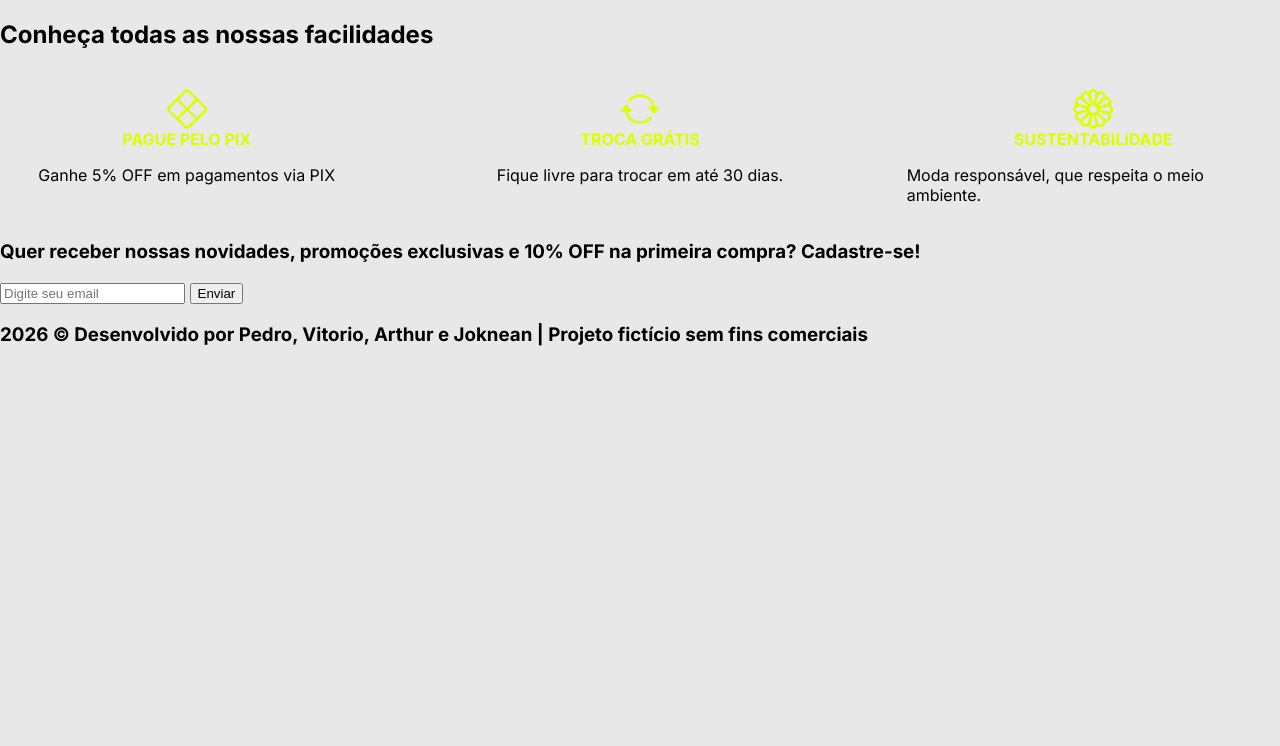
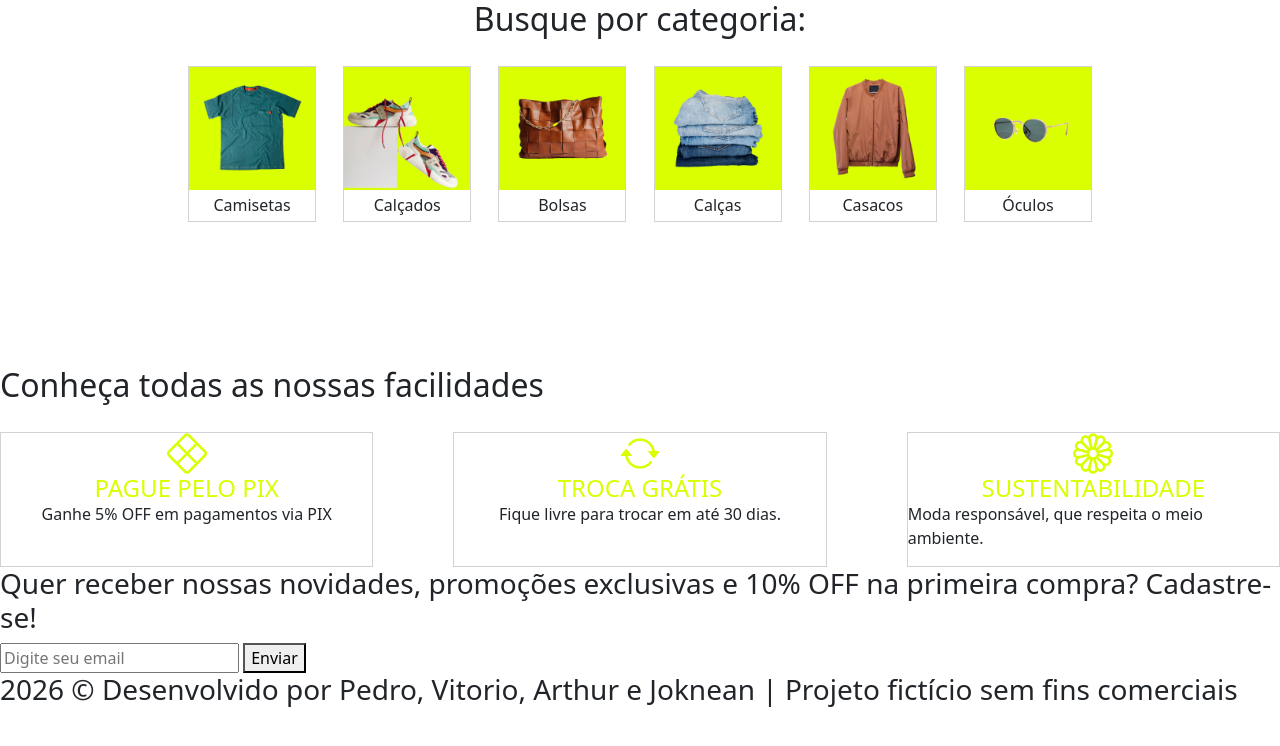
Before and after one commit to PedroSousa55/METEORA_E-COMMERCE, a plain HTML site: page index.html in a window 1280 px wide. Drawn offline with nearby package versions, Linux system fonts and the light colour scheme.

Commit message:
UPDT main-01_Criação categorias no index.html

```diff
--- a/index.html
+++ b/index.html
@@ -1,52 +1,88 @@
 <!doctype html>
 <html lang="pt-br">
+
 <head>
   <meta charset="UTF-8" />
   <meta name="viewport" content="width=device-width, initial-scale=1.0" />
   <link rel="stylesheet" href="style/style.css" />
-    <link
-      rel="shortcut icon"
-      href="assets/Favicon-64px.png"
-      type="image/x-icon"
-    />
+  <link rel="shortcut icon" href="assets/Favicon-64px.png" type="image/x-icon" />
   <title>METEORA</title>
+  <link href="https://cdn.jsdelivr.net/npm/bootstrap@5.3.3/dist/css/bootstrap.min.css" rel="stylesheet">
 </head>
+
 <body>
+  <main class="main">
+    <section class="main-category">
+      <h2>Busque por categoria:</h2>
+      <div class="cards-container">
+        <div class="card" style="width: 8rem;">
+          <img src="assets/Desktop/Categorias/Categoria camiseta.png" class="card-img-top" alt="imagem de uma camiseta">
+          <div class="card-body">
+            <p class="card-text">Camisetas</p>
+          </div>
+        </div>
+        <div class="card" style="width: 8rem;">
+          <img src="assets/Desktop/Categorias/Categoria Calçados.png" class="card-img-top" alt="imagem de um calçado">
+          <div class="card-body">
+            <p class="card-text">Calçados</p>
+          </div>
+        </div>
+        <div class="card" style="width: 8rem;">
+          <img src="assets/Desktop/Categorias/Categoria Bolsa.png" class="card-img-top" alt="imagem de uma bolsa">
+          <div class="card-body">
+            <p class="card-text">Bolsas</p>
+          </div>
+        </div>
+        <div class="card" style="width: 8rem;">
+          <img src="assets/Desktop/Categorias/Categoria calça.png" class="card-img-top" alt="imagem de uma calça">
+          <div class="card-body">
+            <p class="card-text">Calças</p>
+          </div>
+        </div>
+        <div class="card" style="width: 8rem;">
+          <img src="assets/Desktop/Categorias/Categoria casacos.png" class="card-img-top" alt="imagem de um casaco">
+          <div class="card-body">
+            <p class="card-text">Casacos</p>
+          </div>
+        </div>
+        <div class="card" style="width: 8rem;">
+          <img src="assets/Desktop/Categorias/Categoria óculos.png" class="card-img-top" alt="imagem de um óculos">
+          <div class="card-body">
+            <p class="card-text">Óculos</p>
+          </div>
+        </div>
+      </div>
+    </section>
+
+    <section class="main-products">
+      <div><img src="" alt=""></div>
+      <div><img src="" alt=""></div>
+      <div><img src="" alt=""></div>
+      <div><img src="" alt=""></div>
+      <div><img src="" alt=""></div>
+      <div><img src="" alt=""></div>
+    </section>
+  </main>
   <footer>
     <div id="footer_One">
       <h2 class="footer_header">Conheça todas as nossas facilidades</h2>
       <div class="cards">
         <div class="card">
-            <img
-              id="img"
-              class="pix"
-              src="assets/Desktop/Ícones/x-diamond (2).png"
-              alt=""
-            />
+          <img id="img" class="pix" src="assets/Desktop/Ícones/x-diamond (2).png" alt="" />
           <div class="textos_footer">
             <h4 class="footer-yellow-font">PAGUE PELO PIX</h4>
             <p>Ganhe 5% OFF em pagamentos via PIX</p>
           </div>
         </div>
         <div class="card">
-            <img
-              id="img"
-              class="trade"
-              src="assets/Desktop/Ícones/arrow-repeat (2).png"
-              alt=""
-            />
+          <img id="img" class="trade" src="assets/Desktop/Ícones/arrow-repeat (2).png" alt="" />
           <div class="textos_footer">
             <h4 class="footer-yellow-font">TROCA GRÁTIS</h4>
             <p>Fique livre para trocar em até 30 dias.</p>
           </div>
         </div>
         <div class="card">
-            <img
-              id="img"
-              class="flower"
-              src="assets/Desktop/Ícones/flower1 (3).png"
-              alt=""
-            />
+          <img id="img" class="flower" src="assets/Desktop/Ícones/flower1 (3).png" alt="" />
           <div class="textos_footer">
             <h4 class="footer-yellow-font">SUSTENTABILIDADE</h4>
             <p>Moda responsável, que respeita o meio ambiente.</p>
@@ -60,11 +96,7 @@
           Quer receber nossas novidades, promoções exclusivas e 10% OFF na
           primeira compra? Cadastre-se!
         </h3>
-          <input
-            id="input_value_email"
-            placeholder="Digite seu email"
-            type="email"
-          />
+        <input id="input_value_email" placeholder="Digite seu email" type="email" />
         <button id="input_button_send">Enviar</button>
       </div>
     </div>
@@ -76,4 +108,5 @@
     </div>
   </footer>
 </body>
+
 </html>
--- a/style/layout/layout.css
+++ b/style/layout/layout.css
@@ -2,7 +2,7 @@
 
 :root {
   --color-branca: #e8e8e8;
-  --color-preta: #0000;
+  --color-preta: #000000;
   --color-cinza: #cccccc;
   --color-verde: #daff01;
   --color-roxo: #9353ff;
--- /dev/null
+++ b/style/layout/main.css
@@ -0,0 +1,28 @@
+.main-category > h2 {
+    display: flex;
+    justify-content: center;
+}
+
+.cards-container {
+    display: flex;
+    flex-direction: row;
+    justify-content: center;
+    flex-wrap: wrap;
+    margin-top: 1.7rem;
+    gap: 1.7rem;
+}
+
+.card,
+.card-img-top {
+    border-radius: 0 !important;
+}
+
+.card-body {
+    padding-top: 0.2rem !important;
+    padding-bottom: 0.2rem !important;
+}
+
+.card-text {
+    margin-top: 0 !important;
+    margin-bottom: 0 !important;
+}
--- a/style/style.css
+++ b/style/style.css
@@ -1,3 +1,5 @@
 @import url(layout/layout.css);
 
+@import url(layout/main.css);
+
 @import url(layout/footer.css);
```
Lines whose indentation alone changed are shown as unchanged.
